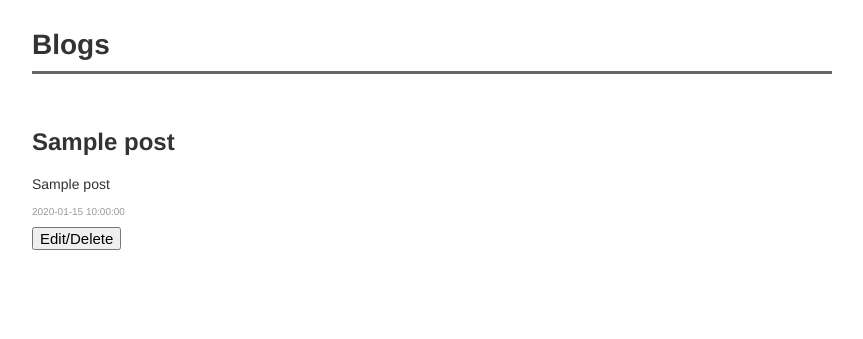
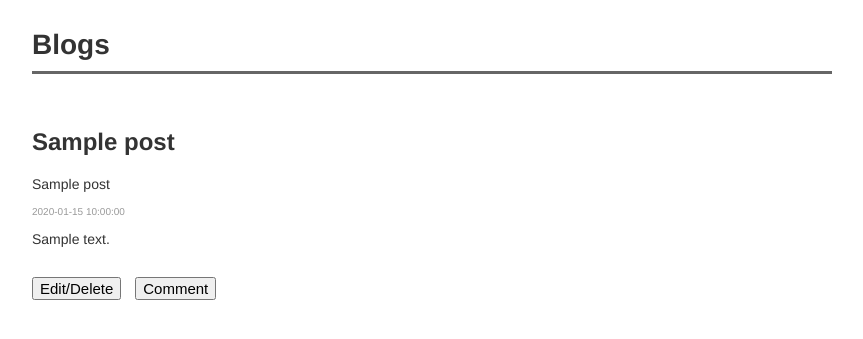
Before and after one commit to sjscott84/Udacity_Full_Stack_Blog, a Python web app: template templates/home.html in a window 1280 px wide. Shown: the top 339 px of the page, without its empty margins (208-1071 px from the left). Run offline with Jinja, Linux system fonts and the light colour scheme; the template is opened without the code that fills it: most values are stand-ins (such as "Sample title", 1, 10 or a date in 2020).

Commit message:
Add the beginning of comment functionality

```diff
--- a/blogPost.py
+++ b/blogPost.py
@@ -6,3 +6,9 @@ class Post(db.Model):
   post = db.TextProperty(required = True)
   created = db.DateTimeProperty(auto_now_add = True)
   created_by = db.StringProperty(required = True)
+
+class Comment(db.Model):
+  post = db.ReferenceProperty(Post, collection_name = "blog_comments")
+  comment = db.TextProperty(required = True)
+  created = db.DateTimeProperty(auto_now_add = True)
+  created_by = db.StringProperty(required = True)
--- a/stylesheets/style.css
+++ b/stylesheets/style.css
@@ -63,6 +63,7 @@ textarea {
 }
 
 input[type=submit] {
+  margin-top: 10px;
   font-size: 15px;
 }
 
--- a/templates/home.html
+++ b/templates/home.html
@@ -8,13 +8,23 @@
 	<br>
 	<div>
 		{% for post in posts %}
-			<form method="POST">
 			<h2 class="post-title" name="title">{{post.title}}</h2>
 			<p class="post-content" name="post">{{post.post}}</p>
 			<p class="post-date" name="created">{{post.created}}</p>
+			{% for comment in post.blog_comments %}
+				<p>{{comment.comment}}</p>
+			{% endfor %}
+			<div id="outer">
+				<form class="inner" method="POST">
 					<input type="hidden" name="post_id" value="{{post.key().id()}}">
 					<input type="submit" value="Edit/Delete" >
 				</form>
+				<form class="inner" method="POST">
+					<input type="hidden" name="comment" value="comment">
+					<input type="hidden" name="post_id" value="{{post.key().id()}}">
+					<input type="submit" value="Comment">
+				</form>
+			</div>
 		{% endfor %}
 	</div>
 </body>
--- a/templates/login.html
+++ b/templates/login.html
@@ -9,7 +9,7 @@
 		<input type="text" name="username" placeholder="Username">
 		<br>
 		<input type="text" name="password" placeholder="Password">
-		<p>{{ error }}</p>
+		<p class="error">{{ error }}</p>
 		<input type="submit">
 	</form>
 </body>
```
Also changed, not shown: main.py (+23 -3 lines), templates/comment.html (added, +14 -0 lines), 2 other files. Lines whose indentation alone changed are shown as unchanged.
